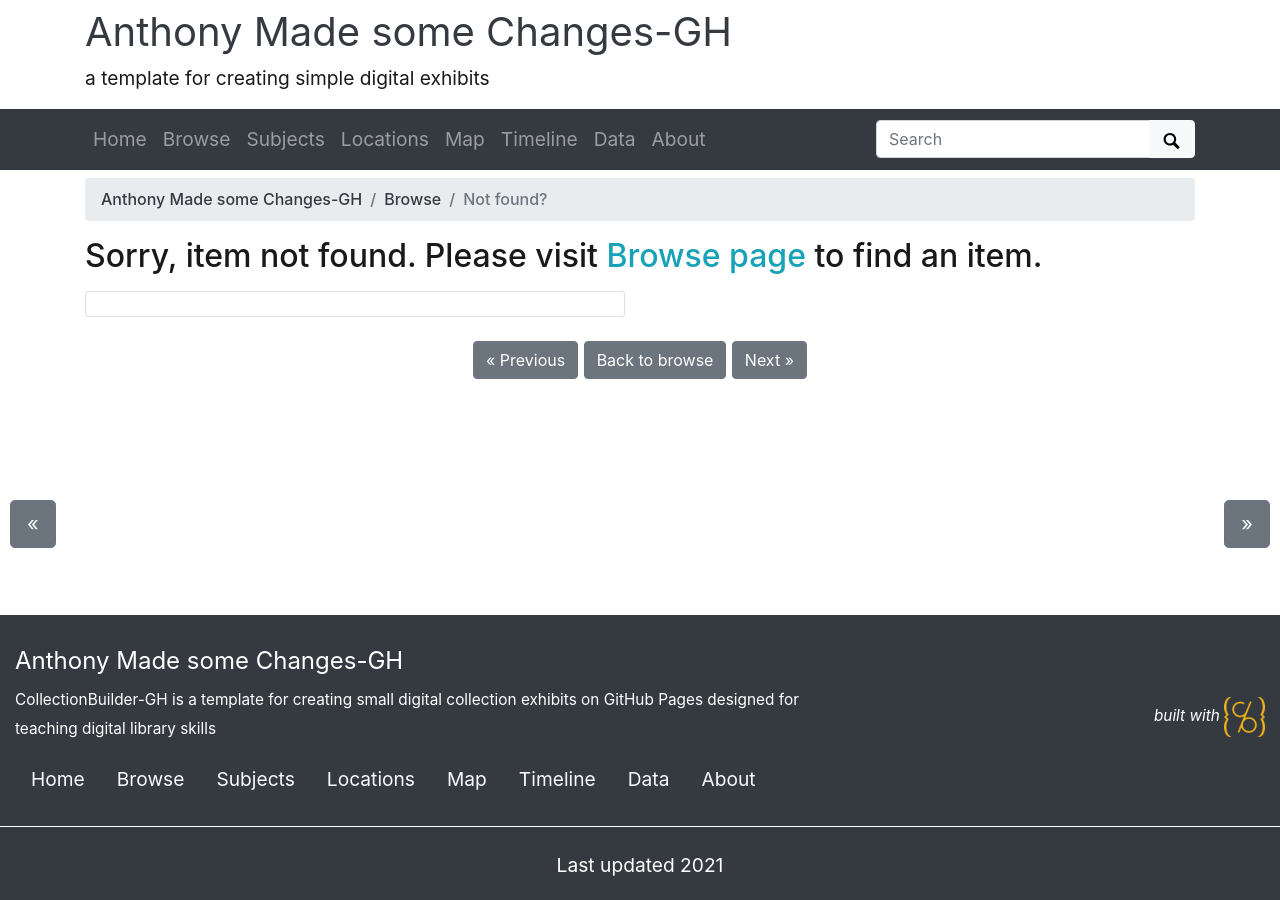
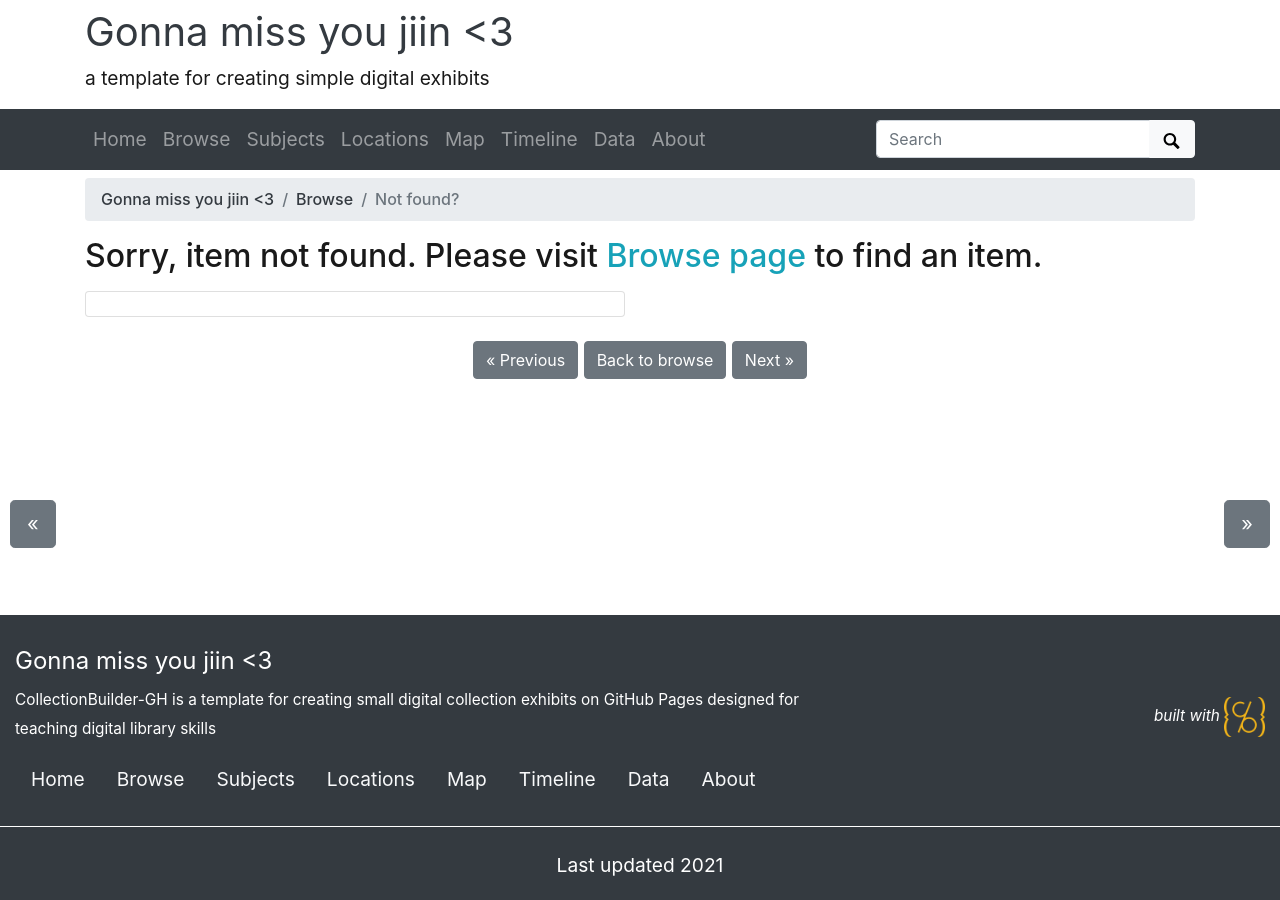
Before and after one commit to hamilton-scholarship/today-demo, a Jekyll site: the page built from pages/item.md, in a window 1280 px wide. Built offline with Jekyll 4.4.1, drawn with Linux system fonts in a browser that asks for light colours.

Commit message:
For the most baller person I know

```diff
--- a/_config.yml
+++ b/_config.yml
@@ -20,7 +20,7 @@ source-code: https://github.com/CollectionBuilder/collectionbuilder-gh
 # SITE SETTINGS
 #
 # title of site appears in banner
-title: Anthony Made some Changes-GH
+title: Gonna miss you jiin <3
 # tagline, a short phrase that will appear throughout the site in the top banner
 tagline: a template for creating simple digital exhibits
 # description appears in meta tags and other locations
```
